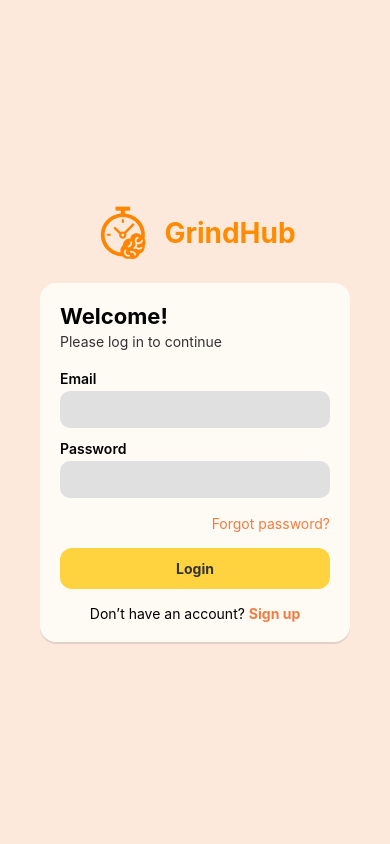
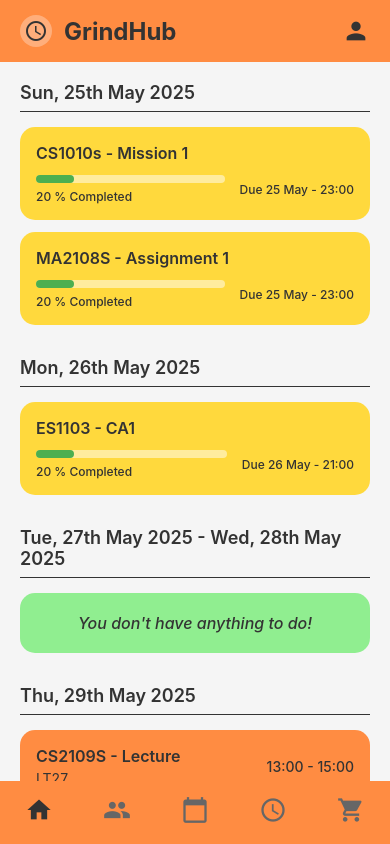
Before and after one commit to zayyankece/GrindHub, a React Native app in the folder frontend/: screen /Timetable in a window 390 px wide. Built offline with nearby package versions, Linux system fonts and the light colour scheme.

Commit message:
[update] rough implementation for timetable frontend feature

```diff
--- a/frontend/App.js
+++ b/frontend/App.js
@@ -13,6 +13,7 @@ import UserProfile from './screens/homepageScreens/UserProfile';
 import GroupChat from './screens/homepageScreens/groupChat/GroupChat';
 import ChatScreen from './screens/homepageScreens/groupChat/ChatScreen';
 import GroupDescription from './screens/homepageScreens/groupChat/GroupDescription';
+import Timetable from './screens/homepageScreens/Timetable';
 
 const Stack = createNativeStackNavigator();
 
@@ -22,6 +23,7 @@ export default function App() {
       <Stack.Navigator initialRouteName="LoginScreen"
       screenOptions={{headerShown : false}}>
 
+        <Stack.Screen name="Timetable" component={Timetable}/>
         <Stack.Screen name="ChatScreen" component={ChatScreen}/>
         <Stack.Screen name="GroupDescription" component={GroupDescription}/>
         <Stack.Screen name="GroupChat" component={GroupChat} />
--- a/frontend/screens/homepageScreens/HomePage.js
+++ b/frontend/screens/homepageScreens/HomePage.js
@@ -203,7 +203,7 @@ export default function GrindHub({navigation}) {
         <TouchableOpacity style={styles.navItem} onPress={() => {navigation.navigate("GroupChat")}}>
           <Ionicons name="people" size={24} color="white" />
         </TouchableOpacity>
-        <TouchableOpacity style={styles.navItem}>
+        <TouchableOpacity style={styles.navItem} onPress={() => {navigation.navigate("Timetable")}}>
           <Ionicons name="calendar" size={24} color="white" />
         </TouchableOpacity>
         <TouchableOpacity style={styles.navItem}>
--- /dev/null
+++ b/frontend/screens/homepageScreens/Timetable.js
@@ -0,0 +1,296 @@
+import React from 'react';
+import {
+  View,
+  Text,
+  ScrollView,
+  StyleSheet,
+  SafeAreaView,
+  StatusBar,
+} from 'react-native';
+import Icon from 'react-native-vector-icons/MaterialIcons';
+
+const ProgressBar = ({ percentage }) => (
+  <View style={styles.progressBarContainer}>
+    <View style={[styles.progressBar, { width: `${percentage}%` }]} />
+  </View>
+);
+
+const AssignmentCard = ({ title, percentage, dueDate, type = 'assignment' }) => (
+  <View style={[styles.card, type === 'assignment' ? styles.assignmentCard : styles.projectCard]}>
+    <Text style={styles.cardTitle}>{title}</Text>
+    <View style={styles.cardContent}>
+      <View style={styles.progressSection}>
+        <ProgressBar percentage={percentage} />
+        <Text style={styles.progressText}>{percentage} % Completed</Text>
+      </View>
+      <Text style={styles.dueDate}>{dueDate}</Text>
+    </View>
+  </View>
+);
+
+const LectureCard = ({ title, room, time }) => (
+  <View style={styles.lectureCard}>
+    <View style={styles.lectureContent}>
+      <Text style={styles.lectureTitle}>{title}</Text>
+      <Text style={styles.lectureRoom}>{room}</Text>
+    </View>
+    <Text style={styles.lectureTime}>{time}</Text>
+  </View>
+);
+
+const FreeTimeCard = () => (
+  <View style={styles.freeTimeCard}>
+    <Text style={styles.freeTimeText}>You don't have anything to do!</Text>
+  </View>
+);
+
+const DateSection = ({ date, children }) => (
+  <View style={styles.dateSection}>
+    <Text style={styles.dateHeader}>{date}</Text>
+    <View style={styles.dateLine} />
+    {children}
+  </View>
+);
+
+const BottomNavigation = () => (
+  <View style={styles.bottomNav}>
+    <Icon name="home" size={28} color="#333" />
+    <Icon name="people" size={28} color="#666" />
+    <Icon name="calendar-today" size={28} color="#666" />
+    <Icon name="access-time" size={28} color="#666" />
+    <Icon name="shopping-cart" size={28} color="#666" />
+  </View>
+);
+
+const Timetable = () => {
+  return (
+    <SafeAreaView style={styles.container}>
+      <StatusBar backgroundColor="#FF8C42" barStyle="dark-content" />
+
+      {/* Header */}
+      <View style={styles.header}>
+        <View style={styles.headerLeft}>
+          <View style={styles.logoContainer}>
+            <Icon name="schedule" size={24} color="#333" />
+          </View>
+          <Text style={styles.appName}>GrindHub</Text>
+        </View>
+        <Icon name="person" size={28} color="#333" />
+      </View>
+
+      <ScrollView style={styles.content} showsVerticalScrollIndicator={false}>
+        {/* Sunday, 25th May 2025 */}
+        <DateSection date="Sun, 25th May 2025">
+          <AssignmentCard
+            title="CS1010s - Mission 1"
+            percentage={20}
+            dueDate="Due 25 May - 23:00"
+          />
+          <AssignmentCard
+            title="MA2108S - Assignment 1"
+            percentage={20}
+            dueDate="Due 25 May - 23:00"
+          />
+        </DateSection>
+
+        {/* Monday, 26th May 2025 */}
+        <DateSection date="Mon, 26th May 2025">
+          <AssignmentCard
+            title="ES1103 - CA1"
+            percentage={20}
+            dueDate="Due 26 May - 21:00"
+          />
+        </DateSection>
+
+        {/* Tuesday, 27th May 2025 - Wednesday, 28th May 2025 */}
+        <DateSection date="Tue, 27th May 2025 - Wed, 28th May 2025">
+          <FreeTimeCard />
+        </DateSection>
+
+        {/* Thursday, 29th May 2025 */}
+        <DateSection date="Thu, 29th May 2025">
+          <LectureCard
+            title="CS2109S - Lecture"
+            room="LT27"
+            time="13:00 - 15:00"
+          />
+          <LectureCard
+            title="MA2108S - Tutorial"
+            room="S16-0204"
+            time="17:00 - 18:00"
+          />
+          <AssignmentCard
+            title="CS3244 - Group Project 2"
+            percentage={90}
+            dueDate="Due 29 May - 21:00"
+            type="project"
+          />
+        </DateSection>
+
+        {/* Friday, 30th May 2025 */}
+        <DateSection date="Fri, 30th May 2025">
+          <LectureCard
+            title="MA1100T - Lecture"
+            room="LT27"
+            time="13:00 - 15:00"
+          />
+        </DateSection>
+
+        <View style={styles.bottomPadding} />
+      </ScrollView>
+
+      <BottomNavigation />
+    </SafeAreaView>
+  );
+};
+
+const styles = StyleSheet.create({
+  container: {
+    flex: 1,
+    backgroundColor: '#F5F5F5',
+  },
+  header: {
+    flexDirection: 'row',
+    justifyContent: 'space-between',
+    alignItems: 'center',
+    backgroundColor: '#FF8C42',
+    paddingHorizontal: 20,
+    paddingVertical: 15,
+  },
+  headerLeft: {
+    flexDirection: 'row',
+    alignItems: 'center',
+  },
+  logoContainer: {
+    width: 32,
+    height: 32,
+    borderRadius: 16,
+    backgroundColor: 'rgba(255, 255, 255, 0.3)',
+    justifyContent: 'center',
+    alignItems: 'center',
+    marginRight: 12,
+  },
+  appName: {
+    fontSize: 24,
+    fontWeight: 'bold',
+    color: '#333',
+  },
+  content: {
+    flex: 1,
+    paddingHorizontal: 20,
+  },
+  dateSection: {
+    marginTop: 20,
+  },
+  dateHeader: {
+    fontSize: 18,
+    fontWeight: '600',
+    color: '#333',
+    marginBottom: 8,
+  },
+  dateLine: {
+    height: 1,
+    backgroundColor: '#333',
+    marginBottom: 15,
+  },
+  card: {
+    borderRadius: 15,
+    padding: 16,
+    marginBottom: 12,
+  },
+  assignmentCard: {
+    backgroundColor: '#FFD93D',
+  },
+  projectCard: {
+    backgroundColor: '#FFD93D',
+  },
+  cardTitle: {
+    fontSize: 16,
+    fontWeight: '600',
+    color: '#333',
+    marginBottom: 12,
+  },
+  cardContent: {
+    flexDirection: 'row',
+    justifyContent: 'space-between',
+    alignItems: 'center',
+  },
+  progressSection: {
+    flex: 1,
+    marginRight: 15,
+  },
+  progressBarContainer: {
+    height: 8,
+    backgroundColor: 'rgba(255, 255, 255, 0.5)',
+    borderRadius: 4,
+    marginBottom: 6,
+  },
+  progressBar: {
+    height: '100%',
+    backgroundColor: '#4CAF50',
+    borderRadius: 4,
+  },
+  progressText: {
+    fontSize: 12,
+    color: '#333',
+    fontWeight: '500',
+  },
+  dueDate: {
+    fontSize: 12,
+    color: '#333',
+    fontWeight: '500',
+  },
+  lectureCard: {
+    backgroundColor: '#FF8C42',
+    borderRadius: 15,
+    padding: 16,
+    marginBottom: 12,
+    flexDirection: 'row',
+    justifyContent: 'space-between',
+    alignItems: 'center',
+  },
+  lectureContent: {
+    flex: 1,
+  },
+  lectureTitle: {
+    fontSize: 16,
+    fontWeight: '600',
+    color: '#333',
+    marginBottom: 4,
+  },
+  lectureRoom: {
+    fontSize: 14,
+    color: '#333',
+  },
+  lectureTime: {
+    fontSize: 14,
+    fontWeight: '500',
+    color: '#333',
+  },
+  freeTimeCard: {
+    backgroundColor: '#90EE90',
+    borderRadius: 15,
+    padding: 20,
+    alignItems: 'center',
+    marginBottom: 12,
+  },
+  freeTimeText: {
+    fontSize: 16,
+    fontWeight: '500',
+    color: '#333',
+    fontStyle: 'italic',
+  },
+  bottomNav: {
+    flexDirection: 'row',
+    justifyContent: 'space-around',
+    alignItems: 'center',
+    backgroundColor: '#FF8C42',
+    paddingVertical: 15,
+    paddingBottom: 20,
+  },
+  bottomPadding: {
+    height: 20,
+  },
+});
+
+export default Timetable;
```
